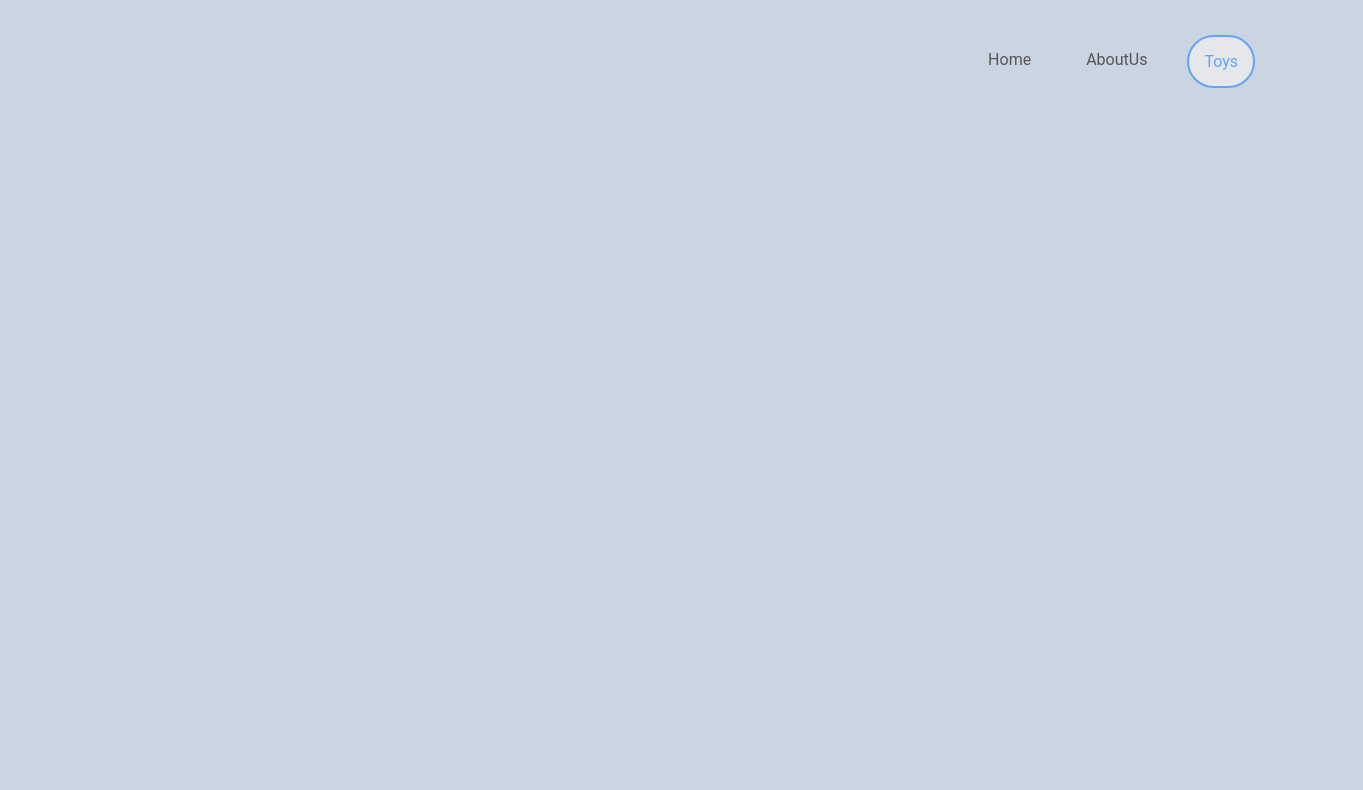
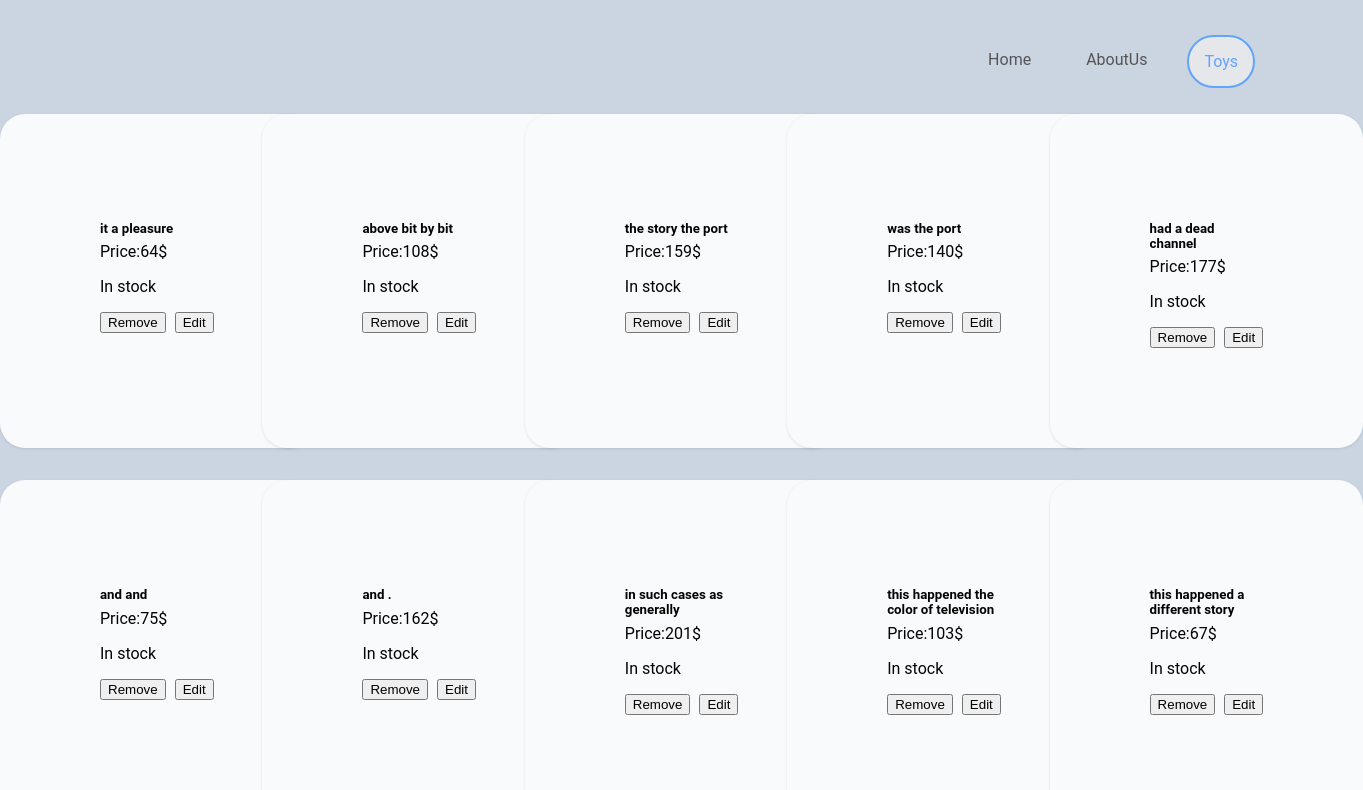
Before and after one commit to mark232005/mistertoy, a React (Vite) app: page /toy in a window 1280 px wide. Shown: the top 790 px of the page, 1363 px wide, since content can reach past the window. Built offline with nearby package versions, Linux system fonts and the light colour scheme.

Commit message:
Add a basic style to card

```diff
--- a/src/assets/style/base/helpers.css
+++ b/src/assets/style/base/helpers.css
@@ -2,6 +2,9 @@
 
 .flex {
     display: flex;
+  }
+  .grid{
+    display: grid;
   }
 
   .flex.flex-column {
--- a/src/assets/style/base/layout.css
+++ b/src/assets/style/base/layout.css
@@ -2,3 +2,11 @@
 .app-header{
     justify-content: flex-end
 }
+.toy-list{
+    grid-template-columns: repeat(auto-fill, minmax(230px, 1fr));
+
+}
+.toy-card{
+    display: flex;
+    flex-direction: column
+}
--- /dev/null
+++ b/src/assets/style/cmps/ToyList.css
@@ -0,0 +1,9 @@
+.toy-list {
+    gap: 2em;
+    justify-content: center;
+    margin-block: 1em;
+}
+
+.toy-list ul {
+    display: contents
+}
--- /dev/null
+++ b/src/assets/style/cmps/ToyPreview.css
@@ -0,0 +1,12 @@
+.toy-card{
+    padding: 100px;
+    border-radius: 25px;
+    background-color: #F9FAFB;
+    box-shadow: 0 1px 3px rgba(0, 0, 0, 0.1);
+}
+.toy-card:hover{
+    background-color: #E5E7EB;
+}
+.btn-card {
+    gap: 9px;
+}
--- a/src/assets/style/main.css
+++ b/src/assets/style/main.css
@@ -10,4 +10,6 @@
 @import 'base/layout.css';
 
 /* Cmps*/
-@import 'cmps/AppHeader.css'
+@import 'cmps/AppHeader.css';
+@import 'cmps/ToyList.css';
+@import 'cmps/ToyPreview.css';
--- /dev/null
+++ b/src/cmps/ToyList.jsx
@@ -0,0 +1,18 @@
+import { ToyPreview } from "./ToyPreview.jsx";
+
+export function ToyList({ toys }) {
+
+    return (
+        <section className="toy-list grid ">
+            <ul className="clean-list  ">
+                {
+                    toys.map(toy => (
+                        <li key={toy._id} className="flex">
+                            <ToyPreview toy={toy} />
+                        </li>
+                    ))
+                }
+            </ul>
+        </section>
+    )
+}
--- /dev/null
+++ b/src/cmps/ToyPreview.jsx
@@ -0,0 +1,17 @@
+
+
+export function ToyPreview({toy}){
+    console.log(toy);
+return(
+    <section className="toy-card " >
+        <h1>{toy.name}</h1>
+        <p>Price:{toy.price}$</p>
+        <p>{toy.isStock?'Not in stock':'In stock'}</p>
+        <div className=" btn-card flex">
+
+        <button>Remove</button>
+        <button>Edit</button>
+        </div>
+    </section>
+)
+}
--- a/src/pages/ToyIndex.jsx
+++ b/src/pages/ToyIndex.jsx
@@ -2,6 +2,7 @@
 import { useSelector } from 'react-redux'
 import { useEffect } from 'react'
 import { loadToys } from '../store/toys/toy.actions.js'
+import { ToyList } from '../cmps/Toylist.jsx'
 export function ToyIndex() {
     const toys = useSelector(storeState => storeState.toyModule.toys)
     const isLoading=useSelector(storeState => storeState.toyModule.isLoading)
@@ -11,9 +12,10 @@ export function ToyIndex() {
 
 
 
-
+if(isLoading)return 'Loading ....'
     return(
         <section className='toy-index'>
+            <ToyList toys={toys}/>
         </section>
     )
 }
```
